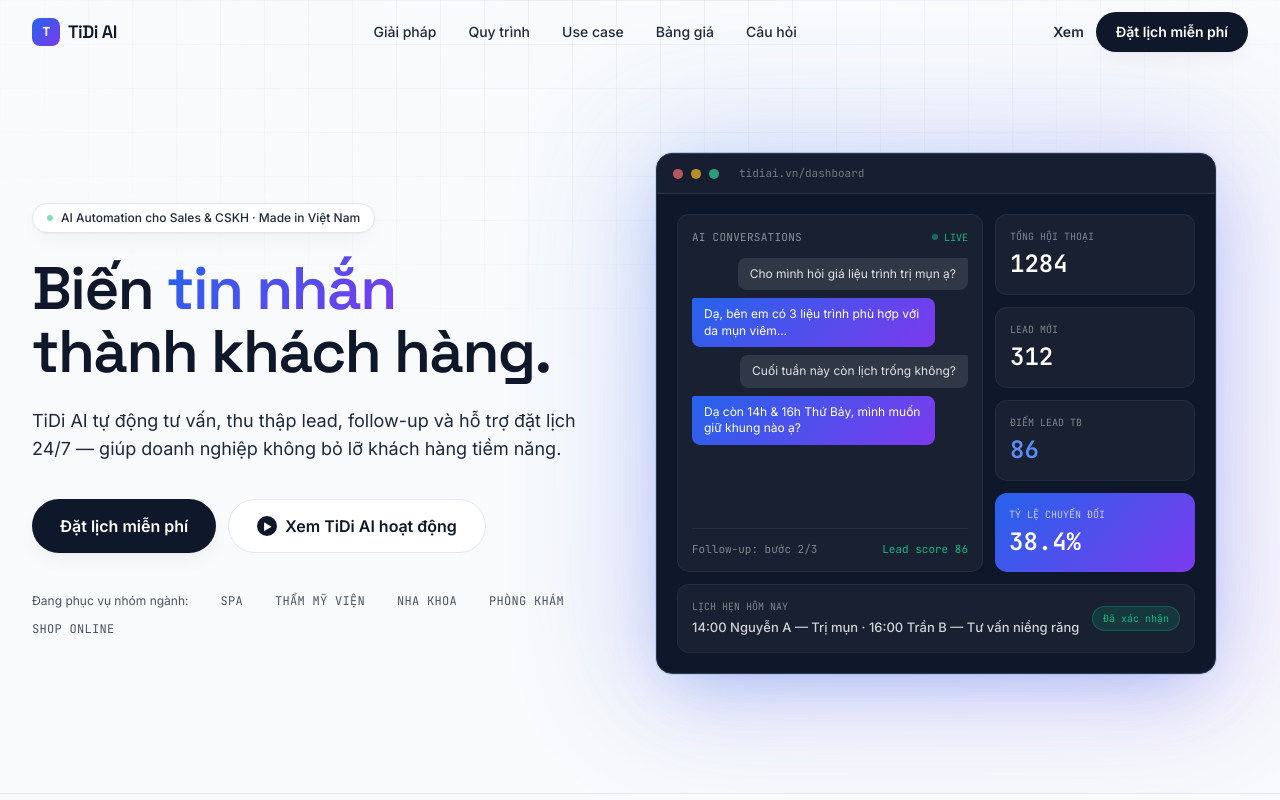
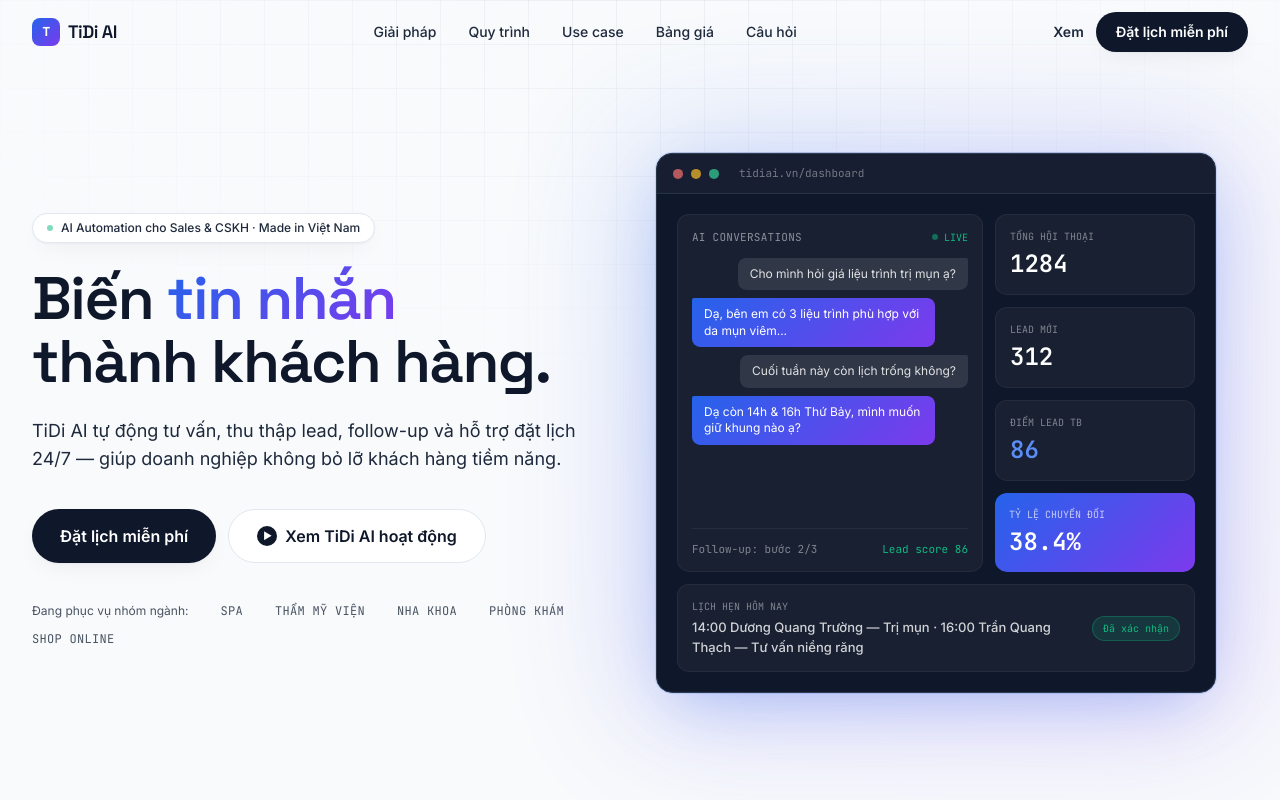
Before and after one commit to TiDiAI/tidi.vn, a Next.js app: page / in a window 1280 px wide. Shown: the top 800 px of the page. Built offline with nearby package versions, Linux system fonts and the light colour scheme.

Commit message:
Update DashboardMockup.tsx

```diff
--- a/src/components/DashboardMockup.tsx
+++ b/src/components/DashboardMockup.tsx
@@ -108,7 +108,7 @@
           <div className="col-span-5 rounded-xl bg-white/[0.04] border border-white/[0.06] p-3.5 flex items-center justify-between">
             <div>
               <p className="text-[10px] font-mono text-white/45 mb-1">LỊCH HẸN HÔM NAY</p>
-              <p className="text-[13px] text-white/80 font-medium">14:00 Nguyễn A — Trị mụn · 16:00 Trần B — Tư vấn niềng răng</p>
+              <p className="text-[13px] text-white/80 font-medium">14:00 Dương Quang Trường — Trị mụn · 16:00 Trần Quang Thạch — Tư vấn niềng răng</p>
             </div>
             <span className="shrink-0 text-[10px] font-mono px-2.5 py-1 rounded-full bg-signal/15 text-signal border border-signal/30">
               Đã xác nhận
```
